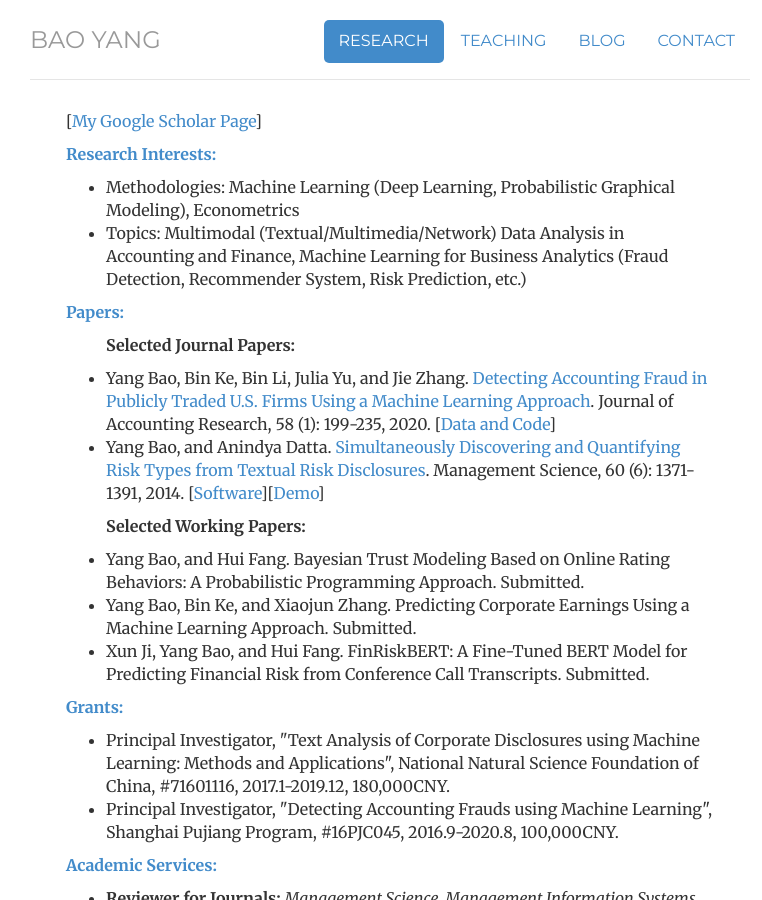
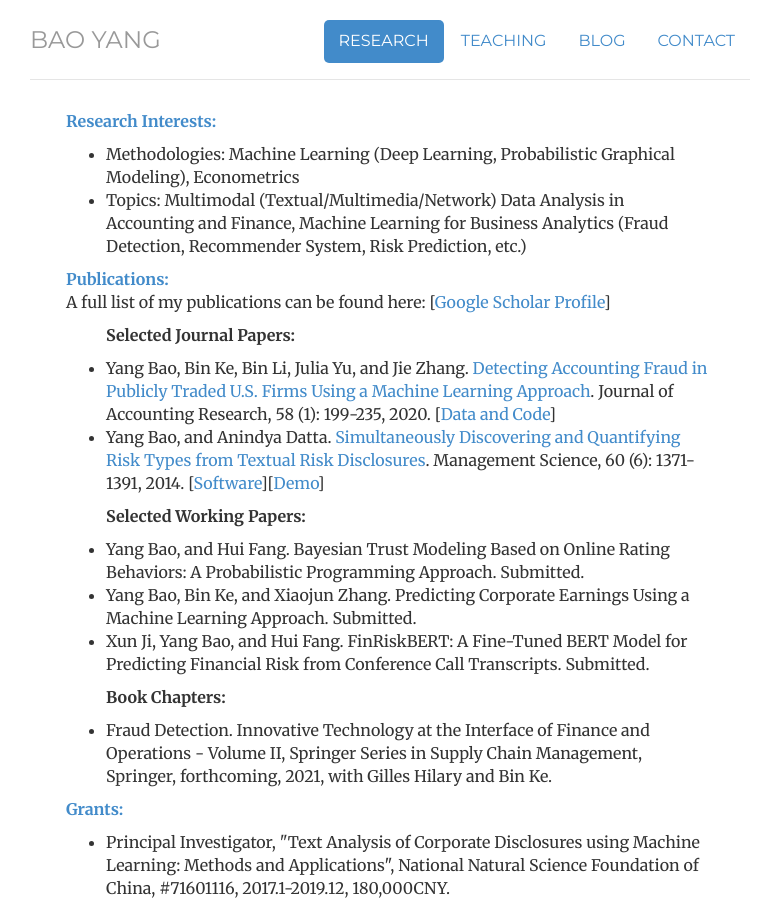
Before and after one commit to popeye007/popeye007.github.io, a Jekyll site: the page built from research/index.html, in a window 1280 px wide and 900 px high. Shown: the whole window, without its empty margins (250-1012 px from the left). Built offline with Jekyll 4.4.1, drawn with Linux system fonts in a browser that asks for light colours; comment, search, counter and statistics services are not loaded.

Commit message:
update pubs

```diff
--- a/research/index.html
+++ b/research/index.html
@@ -11,7 +11,6 @@ description: Research by Bao Yang.
 <div class="cv">
 	<!-- <p><strong>[<a href="#Papers" target="_self">Papers</a> | <a href="#Services" target="_self">Services</a> | <a href="#Media" target="_self">Media Mentions</a>]</strong><br> -->
 	<!-- <p>[<a href="https://scholar.google.com/citations?user=7EEwatMAAAAJ" target="_blank">My Google Scholar Page</a> | <a href="https://papers.ssrn.com/sol3/cf_dev/AbsByAuth.cfm?per_id=1713891" target="_blank">My SSRN Page</a>]</p>-->
-	<p>[<a href="https://scholar.google.com/citations?user=7EEwatMAAAAJ" target="_blank">My Google Scholar Page</a>]</p>
 
 	<p><strong><a name="Interests">Research Interests:</a></strong><br>
 	<ul>
@@ -20,8 +19,9 @@ description: Research by Bao Yang.
 	</ul>
 
 
-	<p><strong><a name="Papers">Papers:</a></strong><br>
+	<p><strong><a name="Publications">Publications:</a></strong><br>
 		<!-- <p><u>Selected Journal Papers:</u></p> -->
+		A full list of my publications can be found here: [<a href="https://scholar.google.com/citations?user=7EEwatMAAAAJ" target="_blank">Google Scholar Profile</a>]
 		<ul>
 			<p><b>Selected Journal Papers:</b></p>
 			<li>Yang Bao, Bin Ke, Bin Li, Julia Yu, and Jie Zhang. <a href="https://onlinelibrary.wiley.com/doi/10.1111/1475-679X.12292">Detecting Accounting Fraud in Publicly Traded U.S. Firms Using a Machine Learning Approach</a>. Journal of Accounting Research, 58 (1): 199-235, 2020. [<a href="https://github.com/JarFraud/FraudDetection">Data and Code</a>]</li>
@@ -33,6 +33,11 @@ description: Research by Bao Yang.
 			<li>Yang Bao, and Hui Fang. Bayesian Trust Modeling Based on Online Rating Behaviors: A Probabilistic Programming Approach. Submitted.</li>
 			<li>Yang Bao, Bin Ke, and Xiaojun Zhang. Predicting Corporate Earnings Using a Machine Learning Approach. Submitted.</li>
 			<li>Xun Ji, Yang Bao, and Hui Fang. FinRiskBERT: A Fine-Tuned BERT Model for Predicting Financial Risk from Conference Call Transcripts. Submitted.</li>
+		</ul>
+
+		<ul>
+			<p><b>Book Chapters:</b></p>
+			<li>Fraud Detection. Innovative Technology at the Interface of Finance and Operations - Volume II, Springer Series in Supply Chain Management, Springer, forthcoming, 2021, with Gilles Hilary and Bin Ke. </li>
 		</ul>
 
 
```
